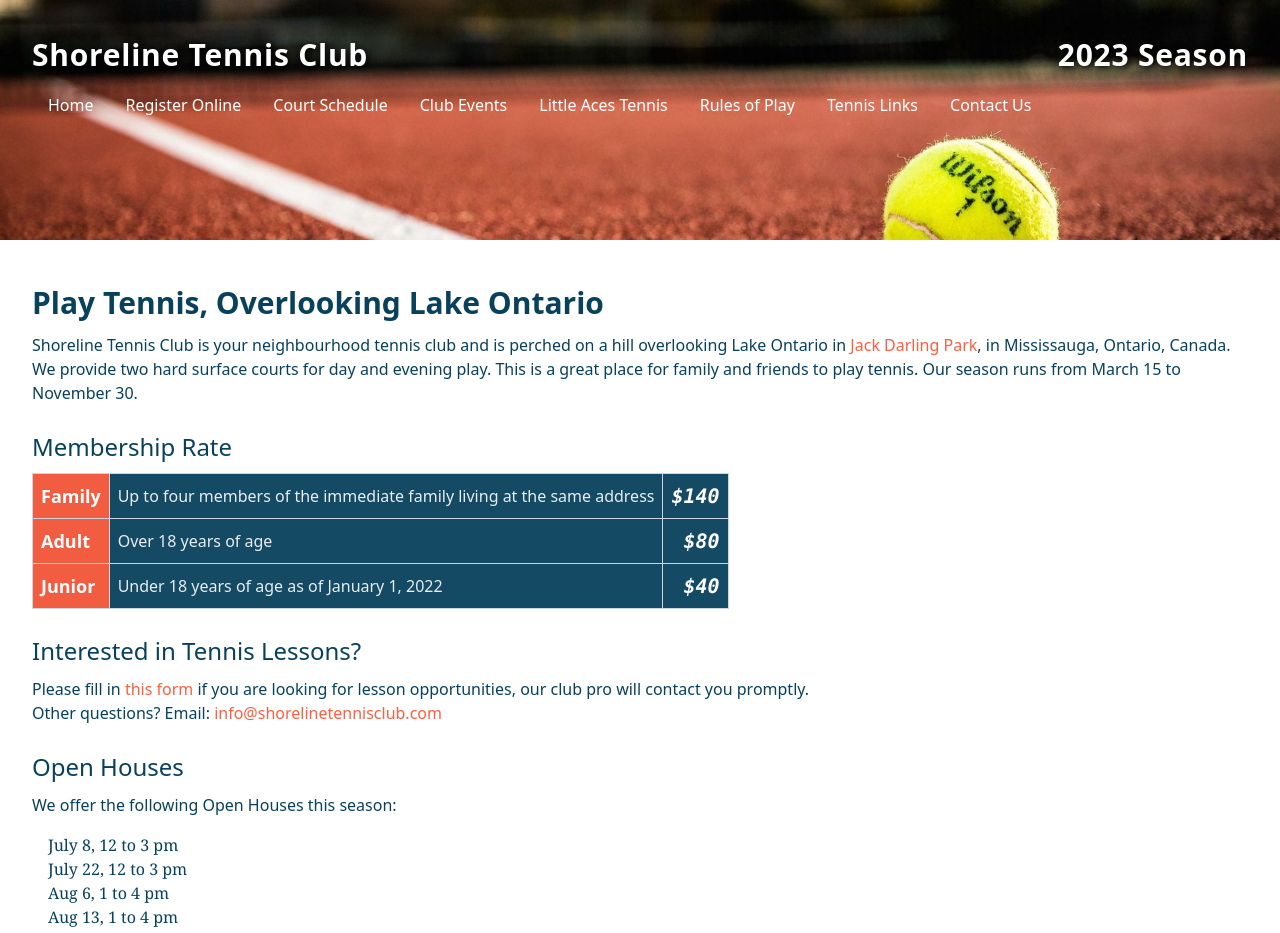
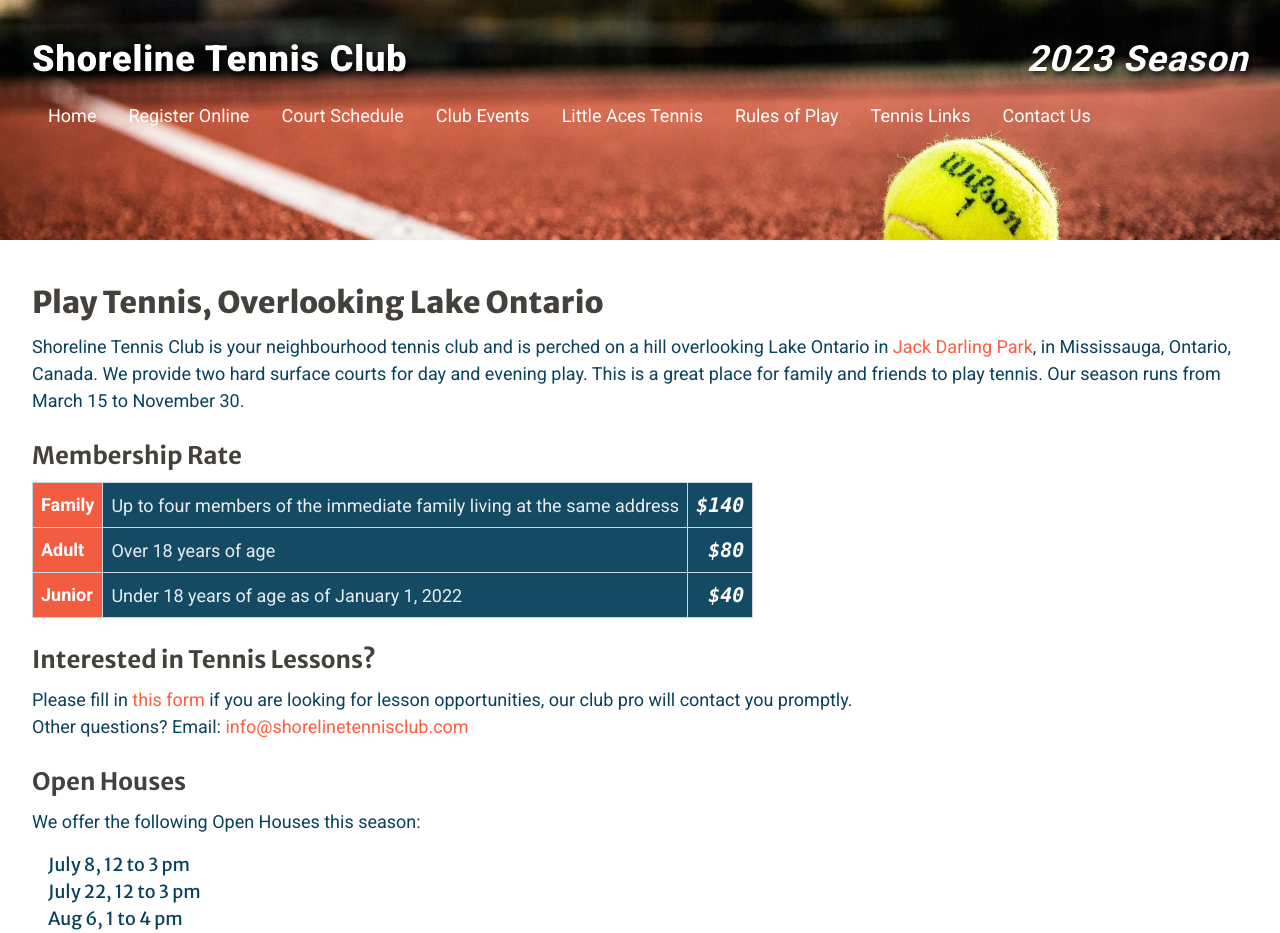
Before and after one commit to jpaas/www.shorelinetennisclub.com, a Next.js app: page / in a window 1280 px wide. Shown: the top 933 px of the page. Built offline with nearby package versions, Linux system fonts and the light colour scheme.

Commit message:
Some typography

```diff
--- a/src/app/globals.css
+++ b/src/app/globals.css
@@ -66,7 +66,12 @@ body {
 
 body {
   background: linear-gradient(to bottom, transparent, rgb(var(--background-end-rgb))) rgb(var(--background-start-rgb));
-  color: rgb(var(--foreground-rgb));
+  /* background-color: theme("colors.background"); */
+  color: theme("colors.text");
+  font-family: var(--font-roboto), sans-serif;
+  font-size: theme("fontSize.lg");
+  font-weight: 400;
+  line-height: 1.5;
 }
 
 a {
@@ -84,29 +89,25 @@ a:hover {
   }
 }
 
-body {
-  background-color: theme("colors.background");
-  color: theme("colors.text");
-  font-family: var(--font-work-sans), sans-serif;
-  line-height: 1.5;
-}
-
 h1,
 h2,
 h3 {
-  font-family: var(--font-gilroy-extrabold), sans-serif;
+  color: theme("colors.textHeading");
+  font-family: var(--font-merriweather-sans), serif;
+  padding-bottom: theme("spacing.2");
+  padding-top: theme("spacing.6");
 }
 
 h1 {
   font-size: theme("fontSize.3xl");
-  font-weight: 700;
-  padding-bottom: theme("spacing.2");
-  padding-top: theme("spacing.6");
+  font-weight: 800;
 }
 
 h2 {
   font-size: theme("fontSize.2xl");
-  font-weight: 500;
-  padding-bottom: theme("spacing.2");
-  padding-top: theme("spacing.6");
+  font-weight: 700;
 }
+
+.serif {
+  font-family: var(--font-merriweather-sans), serif;
+}
--- a/src/app/layout.tsx
+++ b/src/app/layout.tsx
@@ -1,12 +1,25 @@
+import { Merriweather_Sans, Roboto } from "@next/font/google"
+
 import CxScreenLayout from "@/contexts/CxScreenLayout"
 import CpNavHeader from "./CpNavHeader"
 import CpNavLinks from "./CpNavLinks"
 import CpSmallScreenNavigationMenu from "./CpSmallScreenNavigationMenu"
 import "./globals.css"
 
+const roboto = Roboto({
+  subsets: ["latin"],
+  variable: "--font-roboto",
+  weight: ["400", "700", "900"],
+})
+const merriweather_sans = Merriweather_Sans({
+  subsets: ["latin"],
+  variable: "--font-merriweather-sans",
+  weight: ["400", "700", "800"],
+})
+
 export default function RootLayout({ children }: { children: React.ReactNode }) {
   return (
-    <html lang="en">
+    <html className={`${roboto.variable} ${merriweather_sans.variable}`} lang="en">
       {/*
         <head /> will contain the components returned by the nearest parent
         head.tsx. Find out more at https://beta.nextjs.org/docs/api-reference/file-conventions/head
--- a/src/app/page.module.css
+++ b/src/app/page.module.css
@@ -31,7 +31,8 @@
   color: theme("colors.textNavHeader");
   display: flex;
   flex-wrap: wrap;
-  font-size: theme("fontSize.3xl");
+  font-size: theme("fontSize.4xl");
+  font-style: italic;
   font-weight: theme("fontWeight.bold");
   justify-content: space-between;
   letter-spacing: theme("letterSpacing.wide");
@@ -40,6 +41,8 @@
 
 .headerTitle a {
   color: theme("colors.textNavHeader");
+  font-style: normal;
+  font-weight: 900;
   text-underline-offset: 0.2em;
 }
 
--- a/src/app/page.tsx
+++ b/src/app/page.tsx
@@ -66,7 +66,7 @@ export default function Home() {
         </p>
         <h2>Open Houses</h2>
         <p>We offer the following Open Houses this season:</p>
-        <ul className="p-4 font-serif">
+        <ul className="serif p-4">
           <li>July 8, 12 to 3 pm</li>
           <li>July 22, 12 to 3 pm</li>
           <li>Aug 6, 1 to 4 pm</li>
--- a/tailwind.config.js
+++ b/tailwind.config.js
@@ -21,6 +21,7 @@ module.exports = {
         tableBackground: "#08415cf2",
         tableHeaderBackground: "#fe5e41f2",
         text: colors.indigoDye,
+        textHeading: "#44403c",
         textLink: colors.orangeSoda,
         textNavHeader: colors.light,
       },
```
